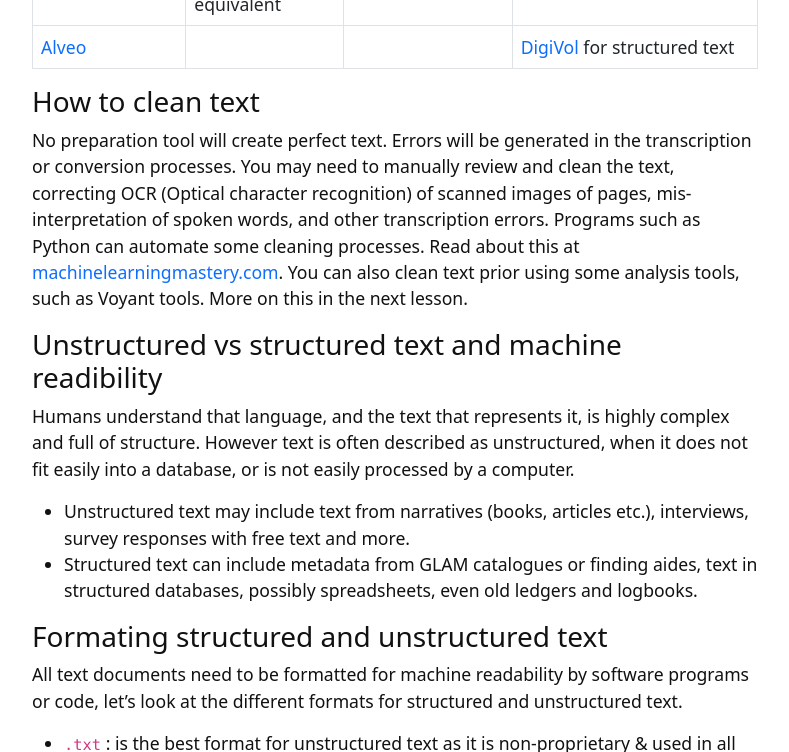
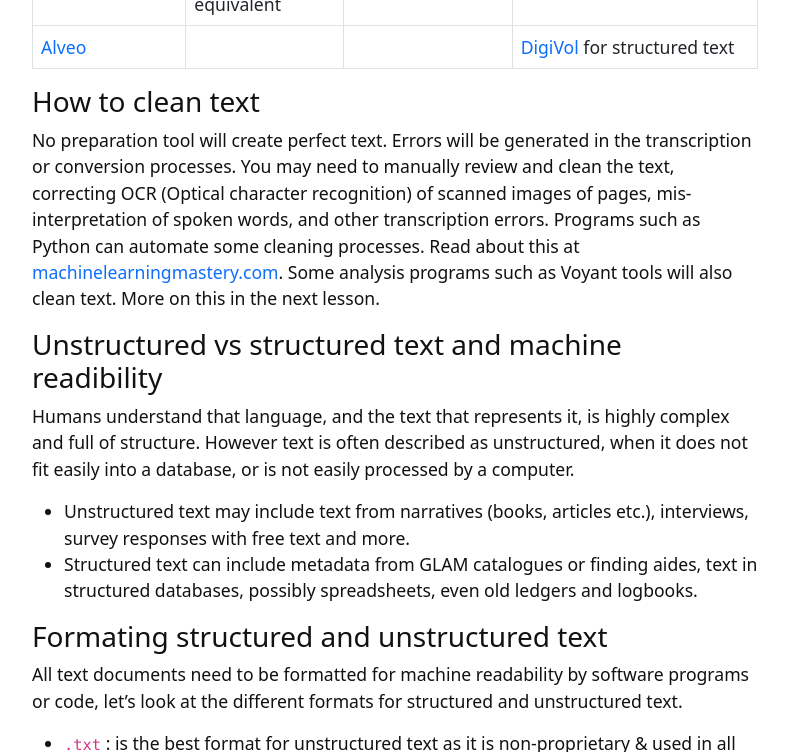
Before and after one commit to GULibrarySandbox/intro-text-mining-analysis-2022, a Jekyll site: the page built from content/5-prepare-text.md, in a window 1280 px wide and 900 px high, scrolled down 2259 px, cut to the strip 0-752 px from the top of the window. Shown: the whole strip, without its empty margins (245-1034 px from the left). Built offline with Jekyll 4.4.1, drawn with Linux system fonts in a browser that asks for light colours.

Commit message:
Update 5-prepare-text.md

```diff
--- a/content/5-prepare-text.md
+++ b/content/5-prepare-text.md
@@ -43,7 +43,7 @@ Let's explore the different formats and preparation steps below.
 
 ### How to clean text
 
-No preparation tool will create perfect text.  Errors will be generated in the transcription or conversion processes. You may need to manually review and clean the text, correcting OCR (Optical character recognition) of scanned images of pages, mis-interpretation of spoken words, and other transcription errors. Programs such as Python can automate some cleaning processes. Read about this at [machinelearningmastery.com](https://machinelearningmastery.com/clean-text-machine-learning-python/). You can also clean text prior using some analysis tools, such as Voyant tools. More on this in the next lesson.
+No preparation tool will create perfect text.  Errors will be generated in the transcription or conversion processes. You may need to manually review and clean the text, correcting OCR (Optical character recognition) of scanned images of pages, mis-interpretation of spoken words, and other transcription errors. Programs such as Python can automate some cleaning processes. Read about this at [machinelearningmastery.com](https://machinelearningmastery.com/clean-text-machine-learning-python/). Some analysis programs such as Voyant tools will also clean text. More on this in the next lesson.
 
 ### Unstructured vs structured text and machine readibility
 
@@ -63,6 +63,7 @@ All text documents need to be formatted for machine readability by software prog
 
 {% capture text %}
 Prosecution Project researchers worked with a team of eResearch specialists and database and web designers to develop a structured database managed through a secure web portal. With the support of volunteers, they undertook massive digitisation, transcription and indexing work resulting in a longitudinal database of criminal prosecutions never before available in Australia. They also recognized the potential of enriching the data via links to the sources used such as newspaper articles in National Library of Australia TROVE database.
+
 Read more about the project at:
 Finnane, M., & Piper, A. (2016). The Prosecution Project: Understanding the Changing Criminal Trial Through Digital Tools. Law and History Review, 34(4), 873-891. [doi:10.1017/S0738248016000316](doi:10.1017/S0738248016000316)
 {% endcapture %} {% include card.html header="Case study - the Prosecution Project - digitising, transcribing, building" text=text %}
```
